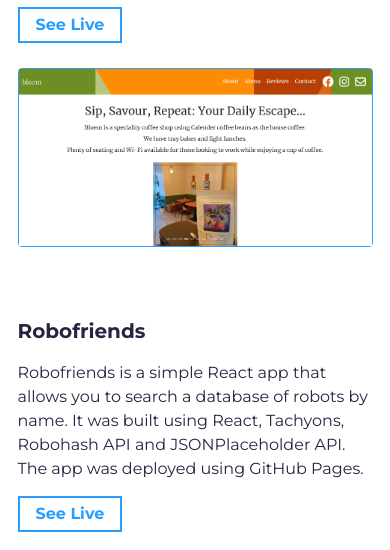
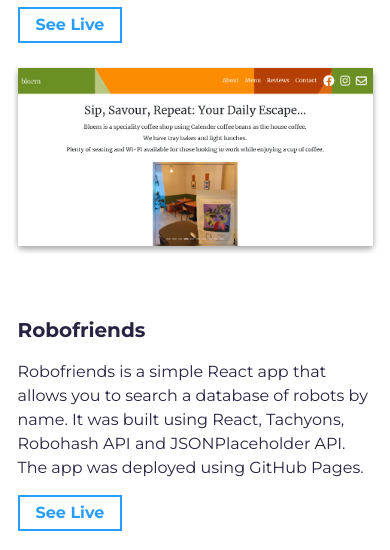
Before and after one commit to jasonholm81/portfolio, a website built with Parcel: page src/index.html in a window 390 px wide. Shown: the part 2230-2780 px from the top of the page. Built offline with nearby package versions, Linux system fonts and the light colour scheme.

Commit message:
Removed mobile border and added box shadow

```diff
--- a/src/sass/sections/_projects.scss
+++ b/src/sass/sections/_projects.scss
@@ -68,8 +68,8 @@
           0.5s -webkit-transform cubic-bezier(0.155, 1.105, 0.295, 1.12);
 
         @include respond(phone) {
-          border: 1px solid $light-grey;
-          box-shadow: none;
+          box-shadow: 0 3px 6px rgba(0, 0, 0, 0.16),
+            0 3px 6px rgba(0, 0, 0, 0.23);
           margin-bottom: 3.2rem;
         }
       }
```
